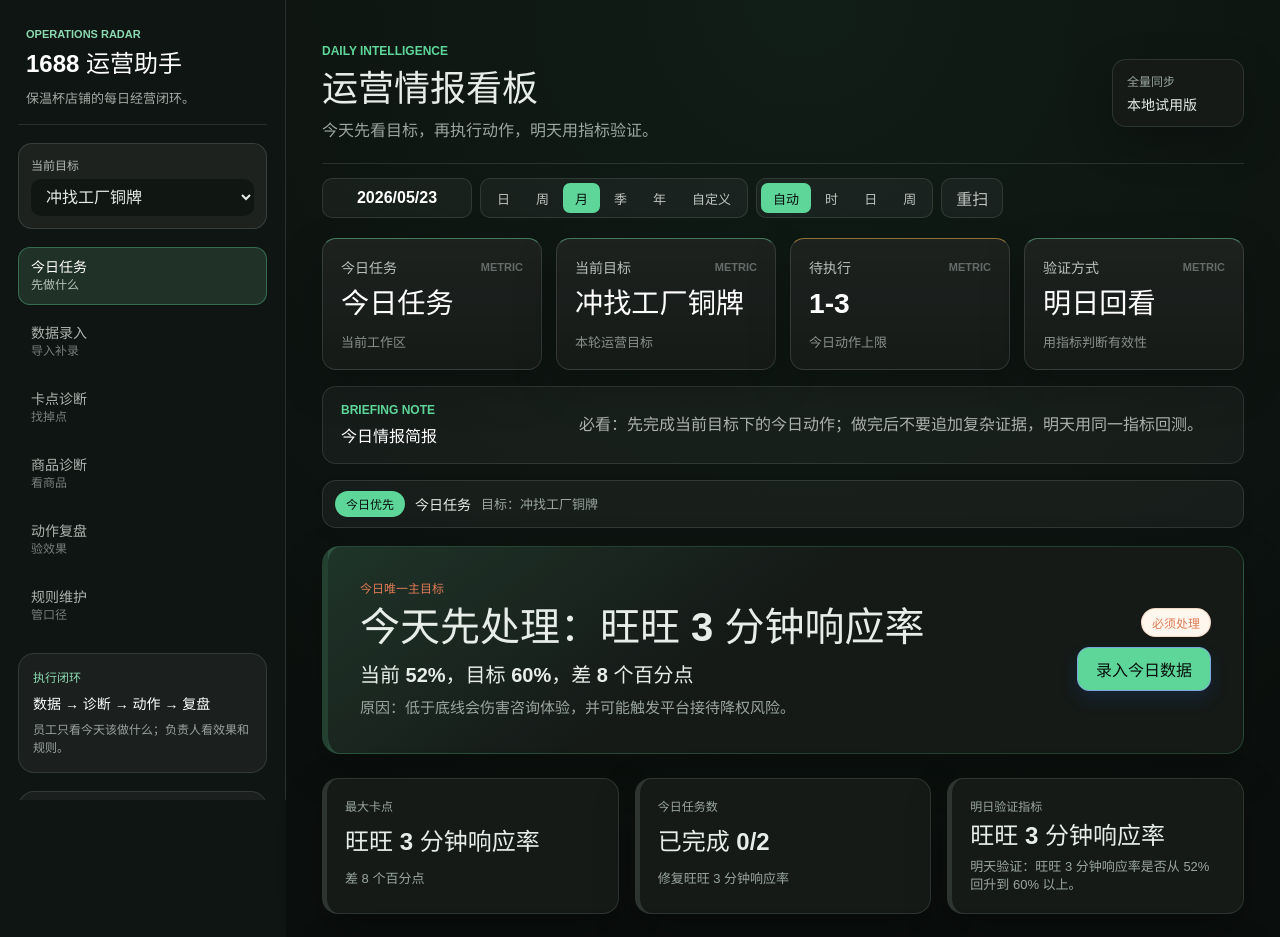
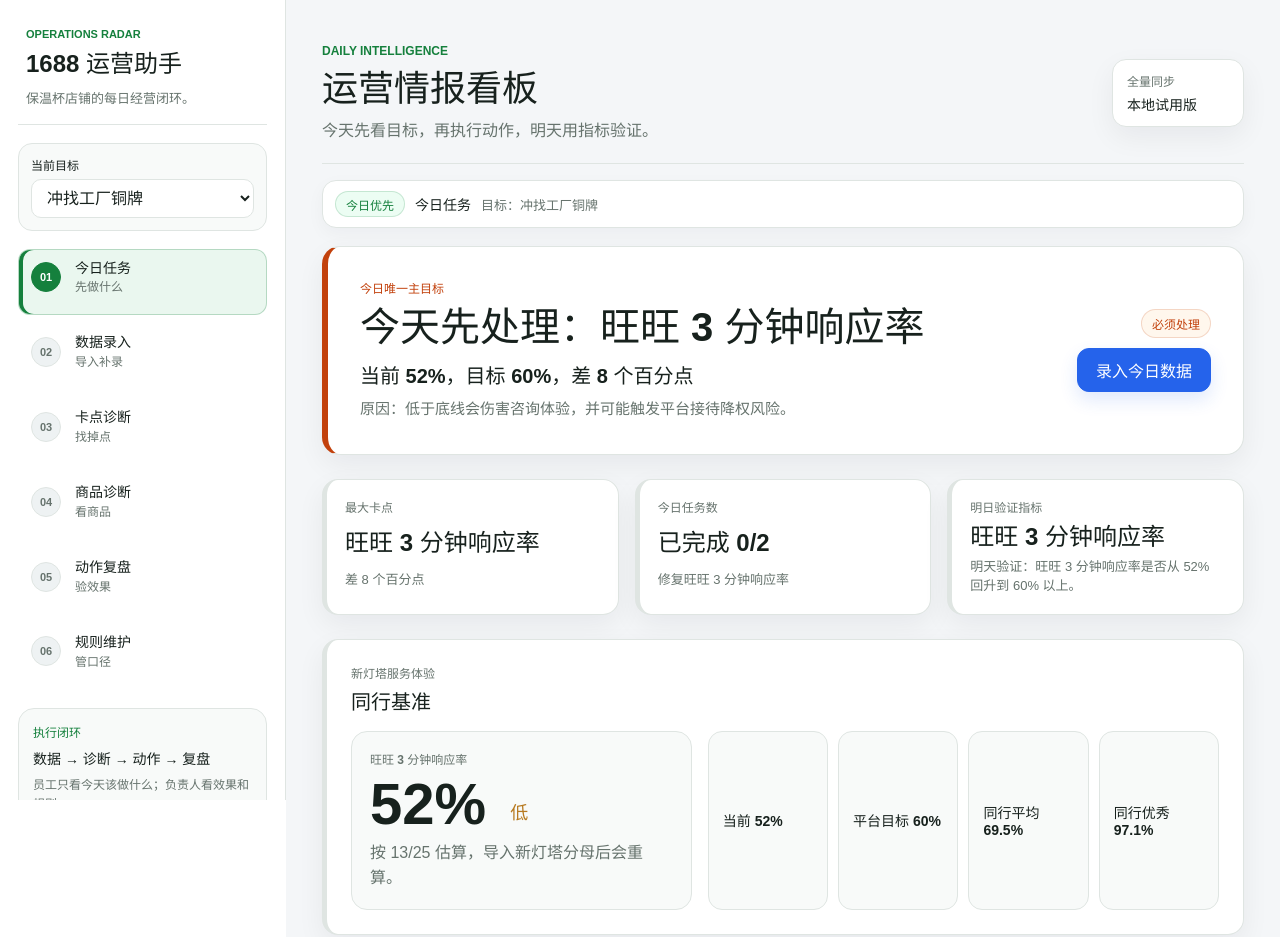
Before and after one commit to zardgo/1688-operations-assistant, a React (Vite) app: page / in a window 1280 px wide. Shown: the top 937 px of the page. Built offline with nearby package versions, Linux system fonts and the light colour scheme.

Commit message:
feat: simplify operations workspace UI

```diff
--- a/src/components/layout/AppShell.tsx
+++ b/src/components/layout/AppShell.tsx
@@ -68,68 +68,6 @@ export function AppShell({ children, goalId, goalOptions, page, onGoalChange, on
           </div>
         </header>
 
-        <div className="intel-controlbar" role="toolbar" aria-label="情报控制栏">
-          <span className="control-pill date-pill">2026/05/23</span>
-          <span className="control-group" aria-label="查看周期">
-            <span>日</span>
-            <span>周</span>
-            <span className="active">月</span>
-            <span>季</span>
-            <span>年</span>
-            <span>自定义</span>
-          </span>
-          <span className="control-group" aria-label="同步范围">
-            <span className="active">自动</span>
-            <span>时</span>
-            <span>日</span>
-            <span>周</span>
-          </span>
-          <span className="control-pill">重扫</span>
-        </div>
-
-        <section className="workspace-metric-strip" aria-label="工作台指标">
-          <article>
-            <div>
-              <span>今日任务</span>
-              <small>METRIC</small>
-            </div>
-            <strong>{pageLabels[page]}</strong>
-            <p>当前工作区</p>
-          </article>
-          <article>
-            <div>
-              <span>当前目标</span>
-              <small>METRIC</small>
-            </div>
-            <strong>{currentGoal}</strong>
-            <p>本轮运营目标</p>
-          </article>
-          <article className="warning">
-            <div>
-              <span>待执行</span>
-              <small>METRIC</small>
-            </div>
-            <strong>1-3</strong>
-            <p>今日动作上限</p>
-          </article>
-          <article>
-            <div>
-              <span>验证方式</span>
-              <small>METRIC</small>
-            </div>
-            <strong>明日回看</strong>
-            <p>用指标判断有效性</p>
-          </article>
-        </section>
-
-        <section className="briefing-note" aria-label="今日情报简报">
-          <div>
-            <span>BRIEFING NOTE</span>
-            <strong>今日情报简报</strong>
-          </div>
-          <p>必看：先完成当前目标下的今日动作；做完后不要追加复杂证据，明天用同一指标回测。</p>
-        </section>
-
         <div className="workspace-toolbar" aria-label="当前工作上下文">
           <span>今日优先</span>
           <strong>{pageLabels[page]}</strong>
--- a/src/components/layout/MainNav.tsx
+++ b/src/components/layout/MainNav.tsx
@@ -17,8 +17,10 @@ export function MainNav({ page, onChangePage }: MainNavProps) {
           onClick={() => onChangePage(key)}
         >
           <span>{pageMeta[key].step}</span>
-          <strong>{pageLabels[key]}</strong>
-          <small>{pageMeta[key].detail}</small>
+          <div className="nav-item-copy">
+            <strong>{pageLabels[key]}</strong>
+            <small>{pageMeta[key].detail}</small>
+          </div>
         </button>
       ))}
     </nav>
--- a/src/pages/CommandPage.tsx
+++ b/src/pages/CommandPage.tsx
@@ -145,8 +145,12 @@ export function CommandPage({
 }
 
 function ResponseRateBenchmarkCard({ benchmark }: { benchmark: ResponseRateBenchmark }) {
+  const platform = benchmark.catchups.find((catchup) => catchup.id === "platform");
+  const peerAverage = benchmark.catchups.find((catchup) => catchup.id === "average");
+  const peerExcellent = benchmark.catchups.find((catchup) => catchup.id === "excellent");
+
   return (
-    <Card title="指标追赶计算" eyebrow="真实咨询口径" tone="warning">
+    <Card title="同行基准" eyebrow="新灯塔服务体验" tone="warning">
       <div className="response-benchmark-card">
         <div className="benchmark-headline">
           <div>
@@ -158,34 +162,11 @@ function ResponseRateBenchmarkCard({ benchmark }: { benchmark: ResponseRateBench
           </div>
           <div className="benchmark-peer-grid" aria-label="同行基准">
             <span>当前 {benchmark.currentLabel}</span>
-            {benchmark.catchups.map((catchup) => (
-              <span key={catchup.id}>
-                {catchup.label} {catchup.targetLabel}
-              </span>
-            ))}
+            {platform ? <span>{platform.label} {platform.targetLabel}</span> : null}
+            {peerAverage ? <span>{peerAverage.label} {peerAverage.targetLabel}</span> : null}
+            {peerExcellent ? <span>{peerExcellent.label} {peerExcellent.targetLabel}</span> : null}
           </div>
         </div>
-
-        <div className="benchmark-catchup-list" aria-label="达标所需真实咨询">
-          {benchmark.catchups.map((catchup) => (
-            <article key={catchup.id}>
-              <span>{catchup.label}</span>
-              <strong>{catchup.actionLabel}</strong>
-              <small>{catchup.gapLabel}</small>
-            </article>
-          ))}
-        </div>
-
-        <div className="benchmark-action-block">
-          <strong>怎么靠正常运营追上</strong>
-          <ul>
-            {benchmark.legalActions.map((action) => (
-              <li key={action}>{action}</li>
-            ))}
-          </ul>
-        </div>
-
-        <p className="benchmark-warning">{benchmark.complianceWarning}</p>
       </div>
     </Card>
   );
--- a/src/styles.css
+++ b/src/styles.css
@@ -2922,3 +2922,291 @@ body {
     font-size: 16px;
   }
 }
+
+/* V7 visual direction: calm light operations console. */
+.app-frame {
+  --bg: #f4f6f8;
+  --panel: #ffffff;
+  --panel-soft: #f8faf9;
+  --panel-subtle: #eef2f3;
+  --text: #17211d;
+  --muted: #66736d;
+  --border: #dfe5e2;
+  --danger: #c2410c;
+  --warning: #b7791f;
+  --success: #15803d;
+  --action: #2563eb;
+  --ink: var(--text);
+  --line: var(--border);
+  --wash: var(--panel-soft);
+  --risk: var(--danger);
+  --watch: var(--warning);
+  --green: var(--success);
+  --red: var(--danger);
+  --amber: var(--warning);
+  --blue: var(--action);
+  --active: #e9f7ee;
+  --dark: #17211d;
+  --shadow-card: 0 10px 28px rgba(15, 23, 42, 0.06);
+  color: var(--text);
+  background:
+    linear-gradient(90deg, #ffffff 0 286px, transparent 286px),
+    var(--bg);
+}
+
+.app-sidebar {
+  color: var(--text);
+  background: #ffffff;
+  border-right: 1px solid var(--border);
+}
+
+.sidebar-brand {
+  border-bottom-color: var(--border);
+}
+
+.sidebar-kicker {
+  color: var(--success);
+}
+
+.sidebar-brand h1 {
+  color: var(--text);
+}
+
+.sidebar-brand p:last-child,
+.app-sidebar .mode-tabs button,
+.app-sidebar .mode-tabs button small,
+.sidebar-system-card p {
+  color: var(--muted);
+}
+
+.sidebar-goal-picker,
+.sidebar-system-card {
+  background: var(--panel-soft);
+  border-color: var(--border);
+}
+
+.sidebar-goal-picker span,
+.sidebar-system-card strong {
+  color: var(--text);
+}
+
+.sidebar-goal-picker select {
+  color: var(--text);
+  background: var(--panel);
+  border: 1px solid var(--border);
+}
+
+.app-sidebar .mode-tabs button,
+.app-sidebar .mode-tabs.v2-tabs button {
+  grid-template-columns: 34px minmax(0, 1fr);
+  gap: 10px;
+  min-height: 56px;
+  color: var(--text);
+  background: transparent;
+  border-color: transparent;
+}
+
+.app-sidebar .mode-tabs button span {
+  display: inline-grid;
+  grid-row: auto;
+  width: 30px;
+  height: 30px;
+  color: var(--muted);
+  background: #eef2f3;
+  border: 1px solid var(--border);
+}
+
+.nav-item-copy {
+  display: grid;
+  gap: 3px;
+  min-width: 0;
+}
+
+.app-sidebar .mode-tabs button strong,
+.app-sidebar .mode-tabs button small {
+  overflow: hidden;
+  text-overflow: ellipsis;
+  white-space: nowrap;
+}
+
+.app-sidebar .mode-tabs button:hover {
+  color: var(--text);
+  background: #f4f7f5;
+  border-color: var(--border);
+}
+
+.app-sidebar .mode-tabs button.active {
+  color: var(--text);
+  background: #eaf7ef;
+  border-color: rgba(21, 128, 61, 0.25);
+  box-shadow: inset 4px 0 0 var(--success);
+}
+
+.app-sidebar .mode-tabs button.active span {
+  color: #ffffff;
+  background: var(--success);
+  border-color: var(--success);
+}
+
+.app-sidebar .mode-tabs button.active small {
+  color: var(--muted);
+}
+
+.sidebar-system-card span,
+.sidebar-system-card.muted span {
+  color: var(--success);
+}
+
+.app-main {
+  background: var(--bg);
+}
+
+.workspace-header {
+  border-bottom-color: var(--border);
+}
+
+.workspace-header .eyebrow {
+  color: var(--success);
+}
+
+.workspace-header h2,
+.workspace-sync strong,
+.workspace-toolbar strong,
+.workspace-metric-strip strong,
+.briefing-note strong {
+  color: var(--text);
+}
+
+.workspace-header p,
+.workspace-sync span,
+.workspace-toolbar small,
+.workspace-toolbar strong + small,
+.workspace-toolbar span {
+  color: var(--muted);
+}
+
+.workspace-sync,
+.workspace-toolbar,
+.app-frame .ui-card,
+.app-frame .metric-card,
+.app-frame .task-card,
+.app-frame .soft-details,
+.app-frame .rule-basis,
+.app-frame .mission-review-card,
+.app-frame .tomorrow-check,
+.app-frame .empty-state,
+.app-frame .panel,
+.app-frame .import-card,
+.app-frame .import-result,
+.app-frame .daily-metric-card,
+.app-frame .metric-input-row,
+.app-frame .cadence-list p,
+.app-frame .official-list p,
+.app-frame .rule-card,
+.app-frame .decision-card,
+.app-frame .hypothesis-card,
+.app-frame .experiment-card,
+.app-frame .sku-card,
+.app-frame .layer-list article,
+.app-frame .v5-trend-card,
+.app-frame .v5-funnel-stage,
+.app-frame .v5-check-item,
+.app-frame .v5-bottleneck,
+.app-frame .v5-result-box {
+  color: var(--text);
+  background: var(--panel);
+  border-color: var(--border);
+}
+
+.workspace-toolbar span {
+  color: var(--success);
+  background: #ecfdf3;
+  border-color: rgba(21, 128, 61, 0.18);
+}
+
+.app-frame .today-hero {
+  background: var(--panel);
+  border-color: var(--border);
+  border-left-color: var(--danger);
+}
+
+.app-frame .primary-action {
+  color: #ffffff;
+  background: var(--action);
+  border-color: var(--action);
+}
+
+.benchmark-headline {
+  grid-template-columns: minmax(0, 0.8fr) minmax(280px, 1.2fr);
+}
+
+.benchmark-headline > div:first-child,
+.benchmark-peer-grid span {
+  background: var(--panel-soft);
+  border-color: var(--border);
+}
+
+.benchmark-headline strong,
+.benchmark-catchup-list strong,
+.app-frame .metric-input-row strong,
+.app-frame .import-card-head strong,
+.app-frame .import-result strong {
+  color: var(--text);
+}
+
+.benchmark-peer-grid {
+  grid-template-columns: repeat(4, minmax(0, 1fr));
+}
+
+.benchmark-peer-grid span {
+  min-height: 78px;
+  color: var(--text);
+  font-size: 14px;
+}
+
+.benchmark-catchup-list,
+.benchmark-action-block,
+.benchmark-warning {
+  display: none;
+}
+
+.app-frame input,
+.app-frame textarea,
+.app-frame select {
+  color: var(--text);
+  background: var(--panel);
+  border-color: var(--border);
+}
+
+.app-frame .metric-input-row {
+  grid-template-columns: minmax(0, 1fr) 128px;
+  background: var(--panel-soft);
+}
+
+.app-frame .metric-input-row div {
+  background: var(--panel);
+  border-color: var(--border);
+}
+
+.app-frame .metric-input-row input,
+.app-frame .file-upload input {
+  color: var(--text);
+}
+
+.app-frame .metric-input-row small,
+.app-frame .import-card-head p,
+.app-frame .import-result p,
+.app-frame .cadence-list p,
+.app-frame .daily-metric-card span {
+  color: var(--muted);
+}
+
+.app-frame .daily-metric-card strong {
+  color: var(--text);
+}
+
+@media (max-width: 1080px) {
+  .app-frame {
+    background: var(--bg);
+  }
+}
```
Also changed, not shown: 1 other file (tests, documents, lock files or other folders).
